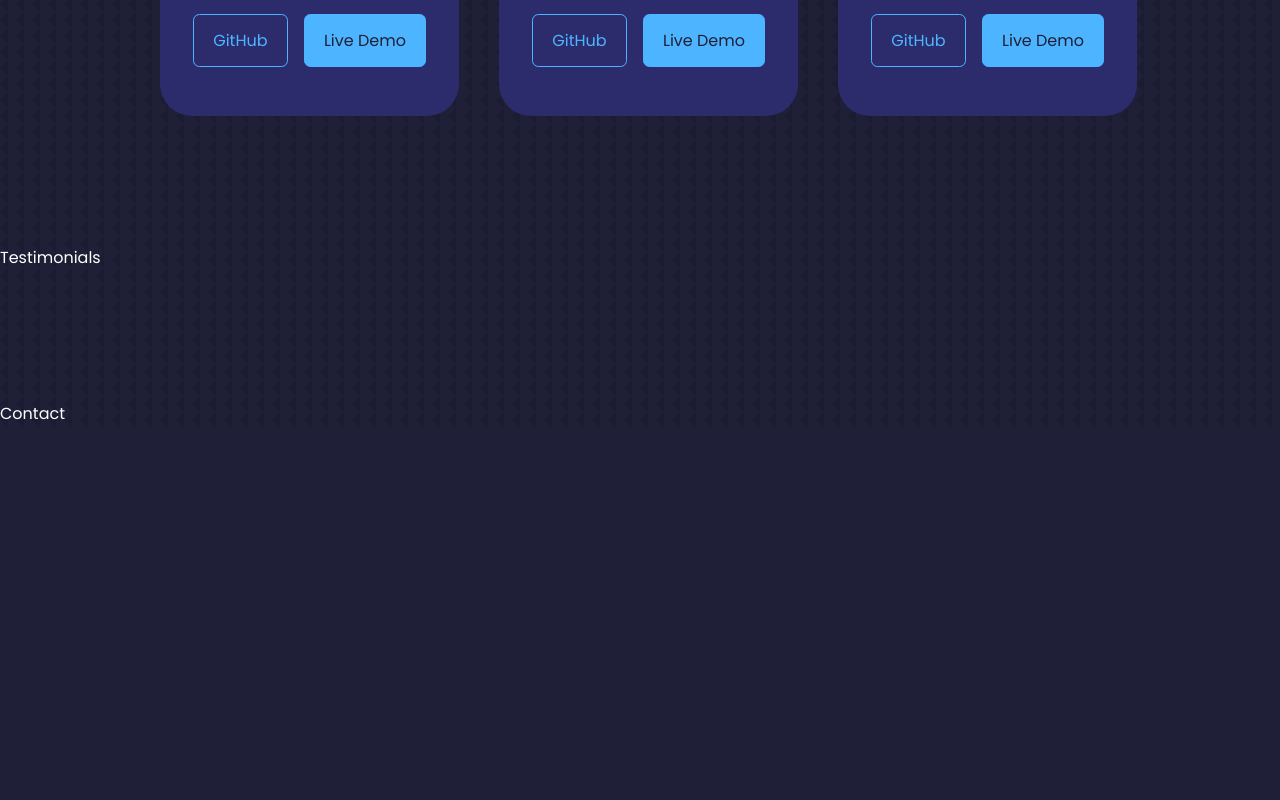
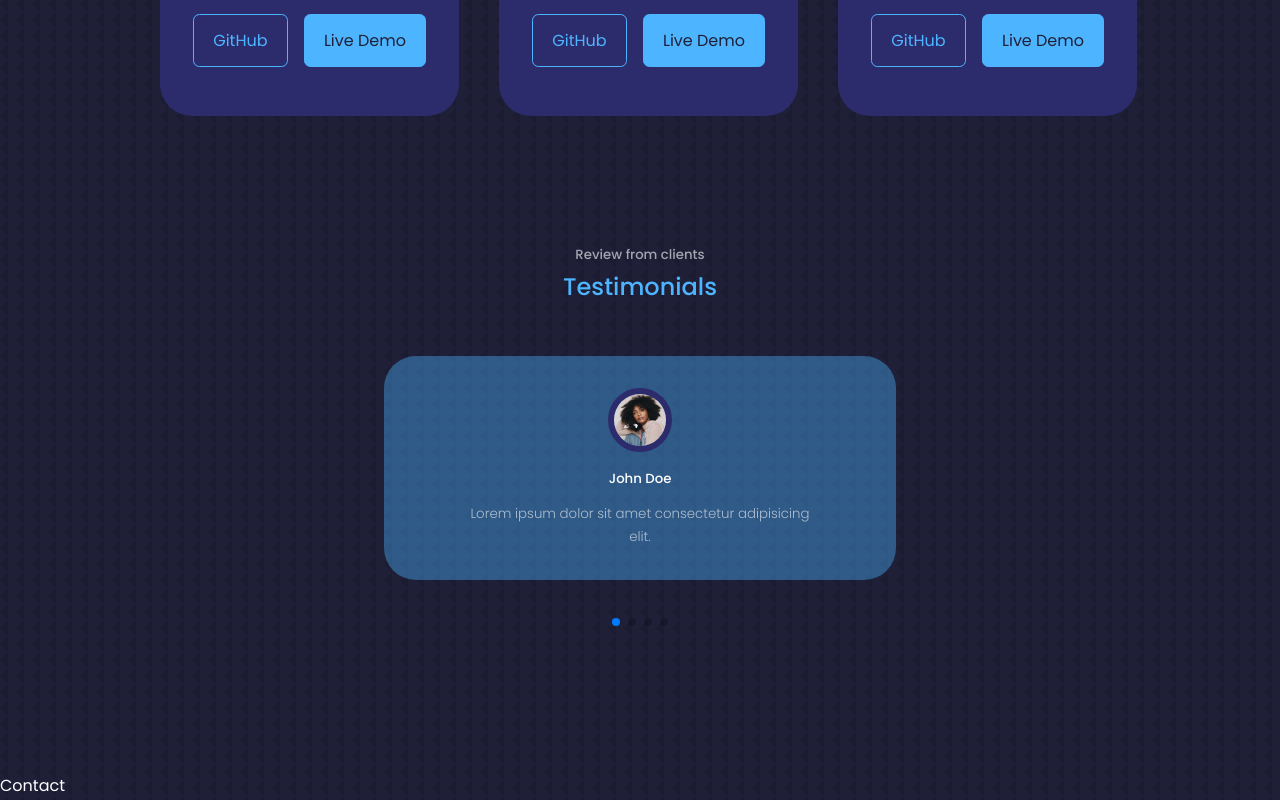
Before and after one commit to GabrielBergamim/about-me, a React (Vite) app: page / in a window 1280 px wide. Shown: the part 3876-4676 px from the top of the page. Before the commit the page ends 4303 px from the top, so only its background shows below. Built offline with nearby package versions, Linux system fonts and the light colour scheme.

Commit message:
Testimonials component

```diff
--- a/package.json
+++ b/package.json
@@ -16,7 +16,8 @@
     "@fortawesome/free-solid-svg-icons": "^6.1.0",
     "@fortawesome/react-fontawesome": "^0.1.18",
     "react": "^17.0.2",
-    "react-dom": "^17.0.2"
+    "react-dom": "^17.0.2",
+    "swiper": "^8.0.7"
   },
   "devDependencies": {
     "@types/react": "^17.0.33",
--- a/src/components/Testimonials/index.tsx
+++ b/src/components/Testimonials/index.tsx
@@ -1,6 +1,67 @@
+// Import Swiper styles
+import { Pagination } from 'swiper';
+import 'swiper/css';
+import 'swiper/css/pagination';
+import { Swiper, SwiperSlide } from 'swiper/react';
+import AVATAR1 from '../../assets/avatar1.jpg';
+import AVATAR2 from '../../assets/avatar2.jpg';
+import AVATAR3 from '../../assets/avatar3.jpg';
+import AVATAR4 from '../../assets/avatar4.jpg';
+import styles from './style.module.scss';
+
+
+
+
+const data = [
+  {
+    avatar: AVATAR1,
+    name: 'John Doe',
+    review: 'Lorem ipsum dolor sit amet consectetur adipisicing elit.'
+  },
+  {
+    avatar: AVATAR2,
+    name: 'Shatta White',
+    review: 'Lorem ipsum dolor sit amet consectetur adipisicing elit.'
+  },
+  {
+    avatar: AVATAR3,
+    name: 'Kwame Despite',
+    review: 'Lorem ipsum dolor sit amet consectetur adipisicing elit.'
+  },
+  {
+    avatar: AVATAR4,
+    name: 'Sarah Smith',
+    review: 'Lorem ipsum dolor sit amet consectetur adipisicing elit.'
+  }
+];
 
 export function Testimonials() {
   return (
-    <section id="testimonials">Testimonials</section>
+    <section id="testimonials">
+      <h5>Review from clients</h5>
+      <h2>Testimonials</h2>
+
+      <Swiper modules={[Pagination]}
+              spaceBetween={40}
+              slidesPerView={1}
+              navigation
+              pagination={{ clickable: true }}
+              scrollbar={{ draggable: true }}
+              className={`${styles.container} ${styles.testimonials}`}>
+        {data.map(({ avatar, name, review }, index) => (
+          <SwiperSlide key={index} className={`${styles.testimonials__testimonial}`}>
+            <div className={`${styles.testimonials__avatar}`}>
+              <img src={avatar} />
+            </div>
+            <h5 className={styles.testimonials__name}>
+              {name}
+            </h5>
+            <small className={styles.testimonials__review}>
+              {review}
+            </small>
+          </SwiperSlide>
+        ))}
+      </Swiper>
+    </section>
   );
 }
--- a/src/components/Testimonials/style.module.scss
+++ b/src/components/Testimonials/style.module.scss
@@ -0,0 +1,50 @@
+.container {
+  width: 40%;
+  margin: 0 auto;
+}
+
+.testimonials {
+  width: 40%;
+  padding-bottom: 4rem;
+
+  &__testimonial {
+    background: var(--color-primary-variant);
+    text-align: center;
+    padding: 2rem;
+    border-radius: 2rem;
+    user-select: none;
+  }
+
+  &__review {
+    color: var(--color-light);
+    font-weight: 300;
+    display: block;
+    width: 80%;
+    margin: 0.8rem auto 0;
+  }
+
+  &__avatar {
+    width: 4rem;
+    aspect-ratio: 1/1;
+    overflow: hidden;
+    border-radius: 50%;
+    margin: 0 auto 1rem;
+    border: 0.4rem solid var(--color-bg-variant);
+  }
+}
+
+@media screen and (max-width: 1024px) {
+  .container, .testimonials {
+    width: 60%;
+  }
+}
+
+@media screen and (max-width: 600px) {
+  .container, .testimonials {
+    width: var(--container-width-sm);
+
+    &__review {
+      width: var(--container-width-sm);
+    }
+  }
+}
```
